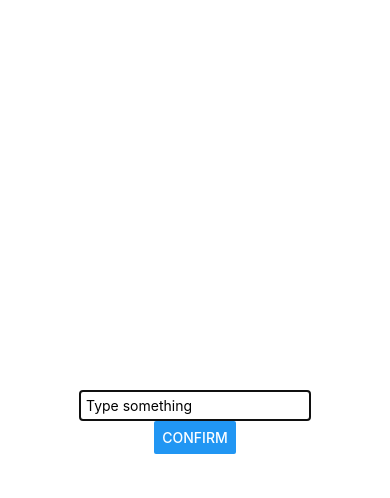
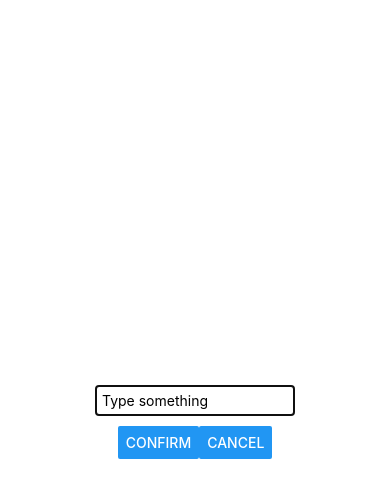
Before and after one commit to J3rrrrry/5520, a React Native app: screen / in a window 390 px wide. Both pictures are taken after a click on the button "ADD A GOAL". Shown: the top 498 px of the page. Built offline with nearby package versions, Linux system fonts and the light colour scheme.

Commit message:
added a button called cancel to input component. When user presses it, show an Alert to the user with cancel and ok buttons to confirm their action. If they select ok”,  the modal will be dismissed

```diff
--- a/App.js
+++ b/App.js
@@ -1,5 +1,5 @@
 import { StatusBar } from "expo-status-bar";
-import { Button, SafeAreaView, StyleSheet, Text, View } from "react-native";
+import { Button, SafeAreaView, StyleSheet, Text, View, Alert } from "react-native";
 import Header from "./Components/Header";
 import { useState } from "react";
 import Input from "./Components/Input";
@@ -8,12 +8,32 @@ export default function App() {
   const [receivedData, setReceivedData] = useState("");
   const [modalVisible, setModalVisible] = useState(false);
   const appName = "My app!";
-  // update to receive data
+
   function handleInputData(data) {
     console.log("App.js ", data);
     setReceivedData(data);
     setModalVisible(false);
   }
+
+  function handleCancel() {
+    Alert.alert(
+      "Confirm Cancel",
+      "Are you sure you want to cancel?",
+      [
+        {
+          text: "No",
+          onPress: () => console.log("Cancel Pressed"),
+          style: "cancel"
+        },
+        {
+          text: "Yes",
+          onPress: () => setModalVisible(false)
+        }
+      ],
+      { cancelable: false }
+    );
+  }
+
   return (
     <SafeAreaView style={styles.container}>
       <StatusBar style="auto" />
@@ -21,15 +41,14 @@ export default function App() {
         <Header name={appName}></Header>
         <Button
           title="Add a Goal"
-          onPress={function () {
-            setModalVisible(true);
-          }}
+          onPress={() => setModalVisible(true)}
         />
       </View>
       <Input
         textInputFocus={true}
         inputHandler={handleInputData}
         isModalVisible={modalVisible}
+        onCancel={handleCancel}
       />
       <View style={styles.bottomView}>
         <Text style={styles.text}>{receivedData}</Text>
@@ -42,7 +61,6 @@ const styles = StyleSheet.create({
   container: {
     flex: 1,
     backgroundColor: "#fff",
-    // alignItems: "center",
     justifyContent: "center",
   },
   text: {
@@ -54,6 +72,5 @@ const styles = StyleSheet.create({
     alignItems: "center",
     justifyContent: "center",
   },
-  topView: { flex: 1, alignItems: "center", justifyContent: "space-evenly" },
   bottomView: { flex: 4, backgroundColor: "#dcd", alignItems: "center" },
 });
--- a/Components/Input.js
+++ b/Components/Input.js
@@ -5,43 +5,27 @@ export default function Input({
   textInputFocus,
   inputHandler,
   isModalVisible,
+  onCancel,
 }) {
   const [text, setText] = useState("");
-  const [blur, setBlur] = useState(false);
-  function handleConfirm() {
-    // console.log(text);
-    inputHandler(text);
-  }
+
   return (
     <Modal animationType="slide" visible={isModalVisible}>
       <View style={styles.container}>
         <TextInput
           autoFocus={textInputFocus}
           placeholder="Type something"
-          autoCorrect={true}
-          keyboardType="default"
           value={text}
+          onChangeText={setText}
           style={styles.input}
-          onChangeText={(changedText) => {
-            setText(changedText);
-          }}
-          onBlur={() => {
-            setBlur(true);
-          }}
-          onFocus={() => {
-            setBlur(false);
-          }}
         />
-        {blur ? (
-          text.length >= 3 ? (
-            <Text>Thank you</Text>
-          ) : (
-            <Text>Please type more than 3 characters</Text>
-          )
-        ) : (
-          text && <Text>{text.length}</Text>
-        )}
-        <Button title="Confirm" onPress={handleConfirm} />
+        <View style={styles.buttonContainer}>
+          <Button title="Confirm" onPress={() => {
+            inputHandler(text);
+            setText("");
+          }} />
+          <Button title="Cancel" onPress={onCancel} />
+        </View>
       </View>
     </Modal>
   );
@@ -54,5 +38,15 @@ const styles = StyleSheet.create({
     alignItems: "center",
     justifyContent: "center",
   },
-  input: { borderColor: "purple", borderWidth: 2, padding: 5 },
+  input: {
+    borderColor: "purple",
+    borderWidth: 2,
+    padding: 5,
+    width: 200,
+  },
+  buttonContainer: {
+    flexDirection: "row",
+    justifyContent: "space-between",
+    marginTop: 10,
+  }
 });
```
